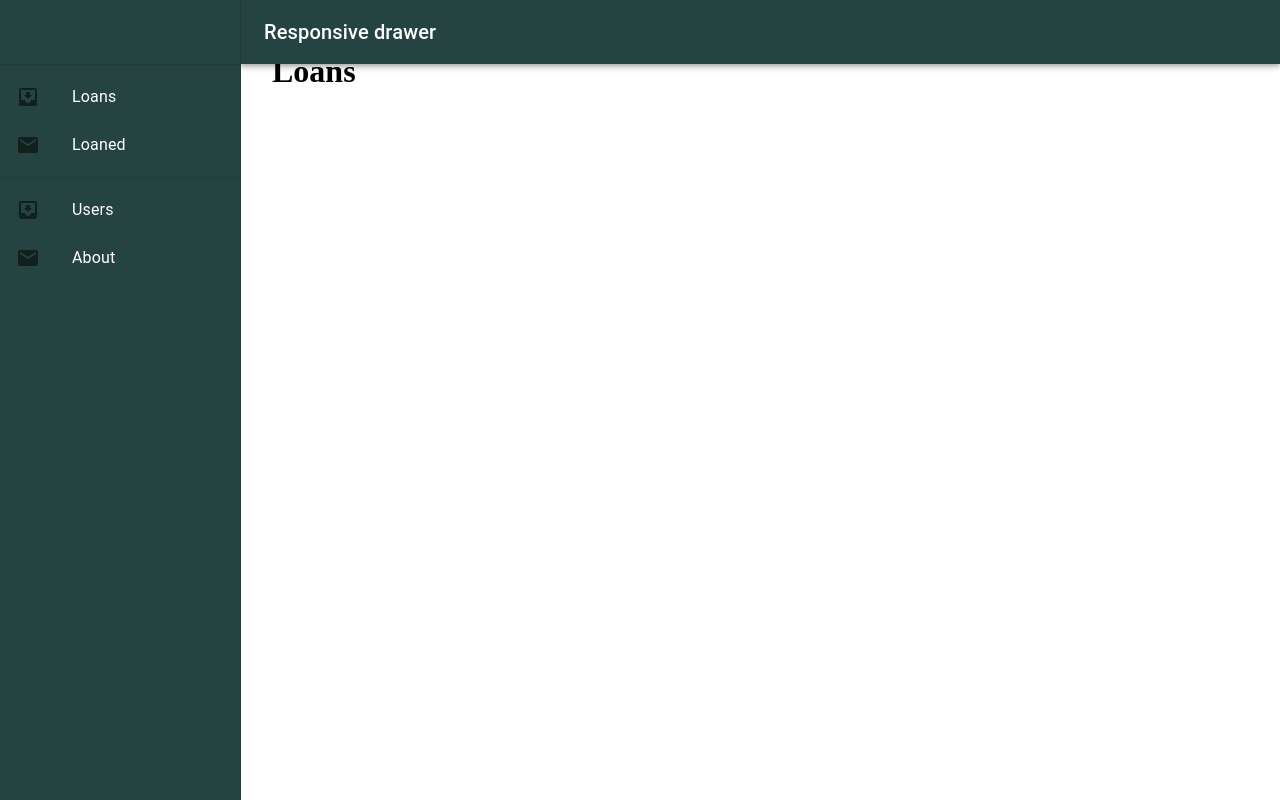
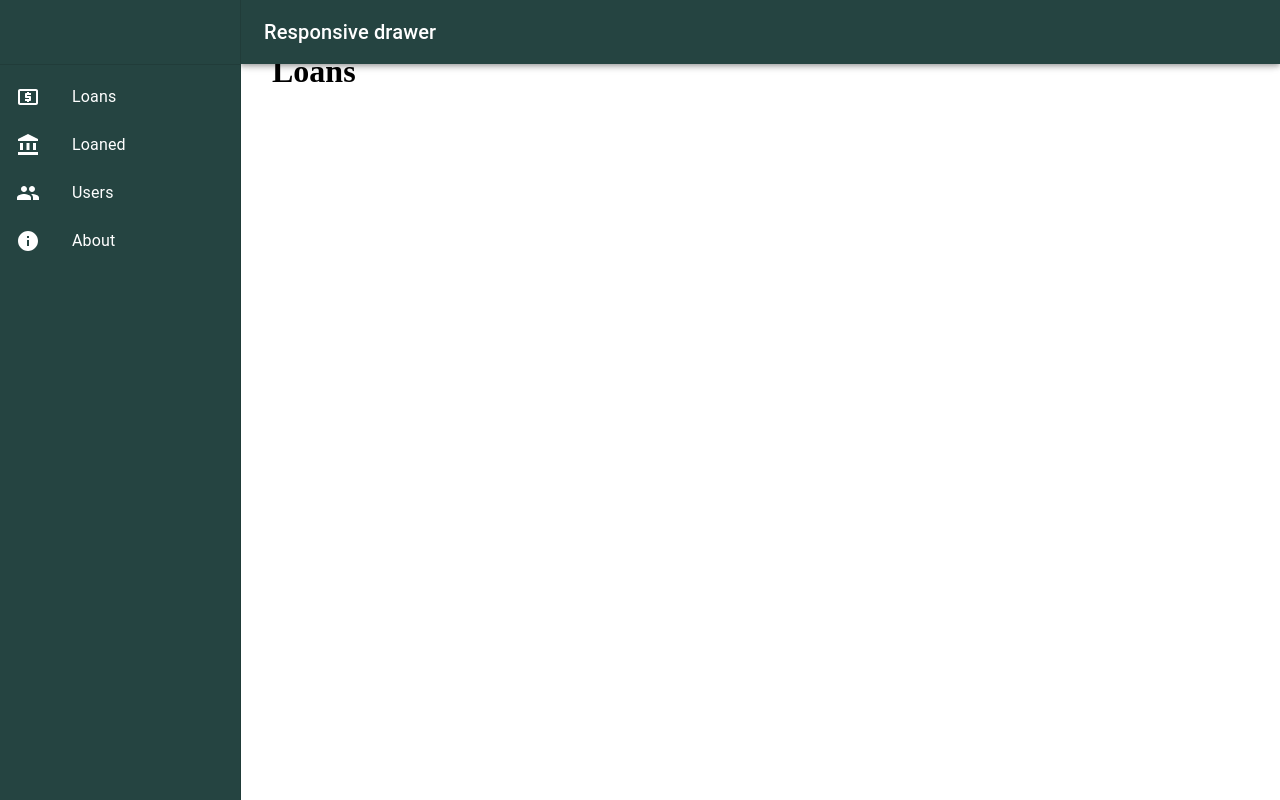
Before and after one commit to keff6/react-loan-tracker, a React (Create React App) app: page / in a window 1280 px wide. Built offline with nearby package versions, Linux system fonts and the light colour scheme.

Commit message:
Add icons

```diff
--- a/src/Navigation/SideDrawer.component.jsx
+++ b/src/Navigation/SideDrawer.component.jsx
@@ -9,37 +9,48 @@ import {
   Divider,
 } from '@material-ui/core';
 import ListItemIcon from '@material-ui/core/ListItemIcon';
-import MailIcon from '@material-ui/icons/Mail';
-import InboxIcon from '@material-ui/icons/MoveToInbox';
+import LocalAtmIcon from '@material-ui/icons/LocalAtm';
+import AccountBalanceIcon from '@material-ui/icons/AccountBalance';
+import PeopleIcon from '@material-ui/icons/People';
+import InfoIcon from '@material-ui/icons/Info';
 import {AppContext} from '../App/Provider';
 import styles from './SideDrawer.styles';
 
 const SideDrawer = ({classes, theme, container}) => {
-  // const [mobileOpen, setMobileOpen] = useState(false);
   const [state, setState] = useContext(AppContext);
 
-  // const handleDrawerToggle = () => {
-  //   setMobileOpen(!mobileOpen);
-  // };
+  const buttons = [
+    {
+      name: 'Loans',
+      icon: <LocalAtmIcon />,
+      path: null
+    },
+    {
+      name: 'Loaned',
+      icon: <AccountBalanceIcon />,
+      path: null
+    },
+    {
+      name: 'Users',
+      icon: <PeopleIcon />,
+      path: null
+    },
+    {
+      name: 'About',
+      icon: <InfoIcon />,
+      path: null
+    },
+  ]
 
   const drawer = (
     <div>
       <div className={classes.toolbar} />
       <Divider />
       <List>
-        {['Loans', 'Loaned'].map((text, index) => (
-          <ListItem button key={text}>
-            <ListItemIcon>{index % 2 === 0 ? <InboxIcon /> : <MailIcon />}</ListItemIcon>
-            <ListItemText primary={text} />
-          </ListItem>
-        ))}
-      </List>
-      <Divider />
-      <List>
-        {['Users', 'About',].map((text, index) => (
-          <ListItem button key={text}>
-            <ListItemIcon>{index % 2 === 0 ? <InboxIcon /> : <MailIcon />}</ListItemIcon>
-            <ListItemText primary={text} />
+        {buttons.map((btn, index) => (
+          <ListItem button key={btn.name}>
+            <ListItemIcon className={classes.buttonLink}>{btn.icon}</ListItemIcon>
+            <ListItemText primary={btn.name} />
           </ListItem>
         ))}
       </List>
--- a/src/Navigation/SideDrawer.styles.js
+++ b/src/Navigation/SideDrawer.styles.js
@@ -15,6 +15,9 @@ const styles = theme => ({
     color: colors.White,
     backgroundColor: colors.DarkSlateGray,
   },
+  buttonLink: {
+    color: colors.White,
+  },
 });
 
 export default styles;
```
